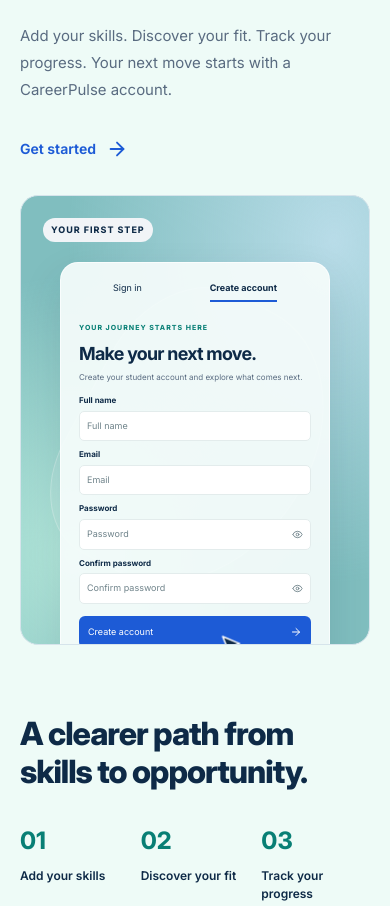
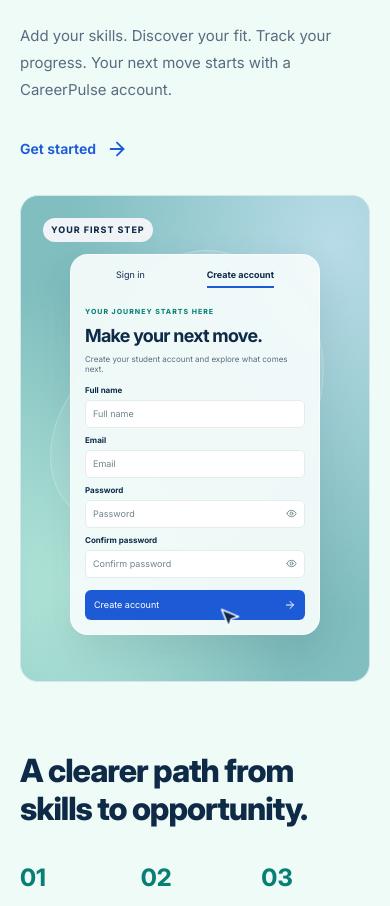
Before and after one commit to Talha738564/careerPulse, a Flask app: page / in a window 390 px wide. Shown: the part 727-1633 px from the top of the page. Run offline with Flask 3, Linux system fonts and the light colour scheme.

Commit message:
fix: prevent registration preview clipping on small screens

```diff
--- a/static/css/home.css
+++ b/static/css/home.css
@@ -276,7 +276,7 @@
 
 /* Reference-inspired feature tiles fold into a registration preview in 3.6s. */
 .journey-preview { background:radial-gradient(ellipse at 15% 80%,#b3e7da 0,transparent 55%),radial-gradient(ellipse at 90% 10%,#b8dce8 0,transparent 60%),#80bebf; overflow:hidden; }
-.journey-stage { position:relative; display:grid; place-items:center; height:360px; margin-top:20px; }
+.journey-stage { position:relative; display:grid; place-items:start center; min-height:360px; padding-bottom:24px; margin-top:12px; }
 .journey-stage::before { content:''; position:absolute; width:230px; height:300px; border:1px solid #ffffff40; border-radius:45% 55% 65% 35%; transform:rotate(28deg); background:#ffffff18; }
 .journey-tiles,.journey-registration { grid-area:1/1; position:relative; width:min(100%,270px); }
 .journey-tiles { display:none; }
@@ -284,7 +284,7 @@
 .journey-tile>span { display:block; color:#728a91; font-size:14px; margin-bottom:4px; }
 .journey-tile>strong { font-size:16px; }
 .journey-tile>.ui-icon { position:absolute; right:16px; top:16px; width:17px; height:17px; }
-.journey-registration { background:#f6fcfbed; border:1px solid #ffffffb0; border-radius:18px; padding:18px; box-shadow:0 18px 40px #173a4820; }
+.journey-registration { width:min(100%,250px); line-height:1.35; background:#f6fcfbed; border:1px solid #ffffffb0; border-radius:18px; padding:14px; box-shadow:0 18px 40px #173a4820; }
 .journey-tabs { display:flex; justify-content:space-around; font-size:9px; padding-bottom:12px; }
 .journey-tabs strong { border-bottom:2px solid var(--blue); padding-bottom:5px; }
 .journey-registration>small { color:var(--teal); font-size:7px; letter-spacing:1px; font-weight:750; }
```
